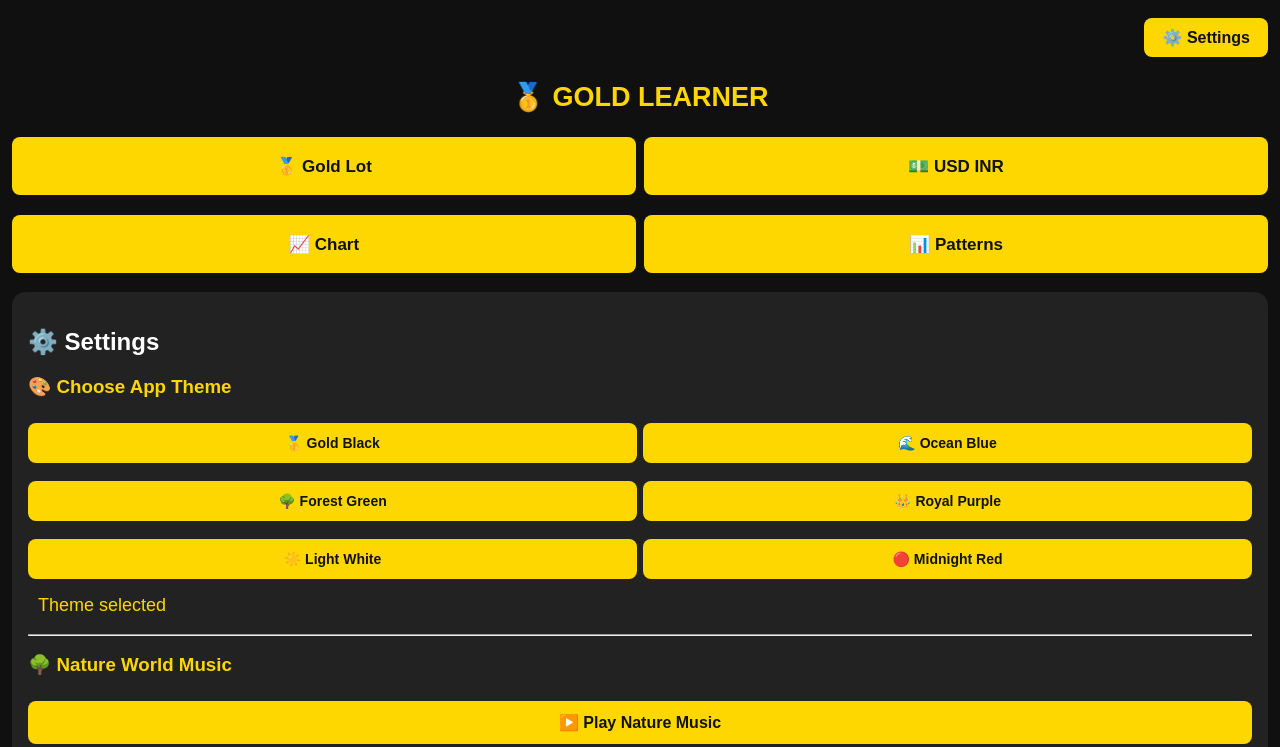
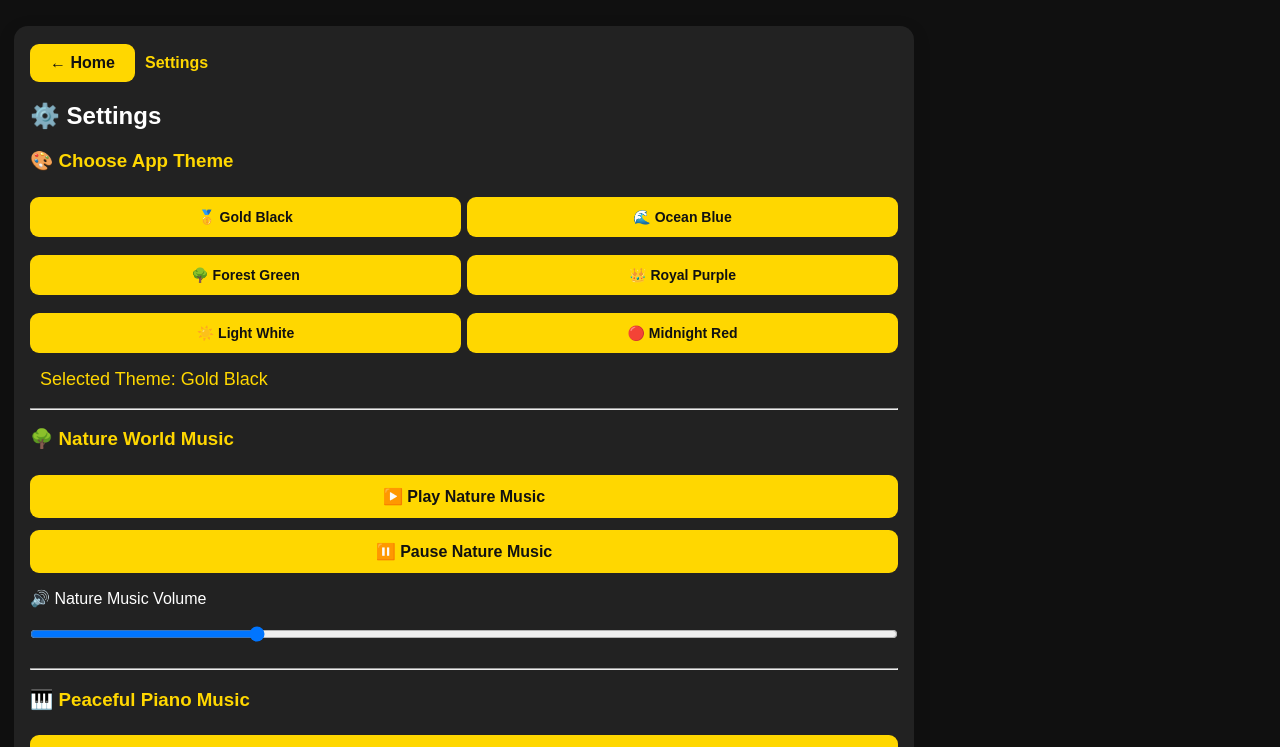
Before and after one commit to kingbhai5009-png/gold-learner, a website: page www/index.html in a window 1280 px wide. Both pictures are taken after a click on the button "⚙️ Settings". Shown: the top 747 px of the page. Drawn offline with Linux system fonts and the light colour scheme.

Commit message:
Upgrade GOLD LEARNER professional navigation and settings

```diff
--- a/www/index.html
+++ b/www/index.html
@@ -6,68 +6,48 @@
 <title>GOLD LEARNER</title>
 <style>
 *{box-sizing:border-box}
-:root{
---bg:#101010;--panel:#222;--button:#ffd700;--buttonText:#111;
---input:#333;--text:#fff;--accent:#ffd700;--pattern:#333;
-}
-body{background:var(--bg);color:var(--text);font-family:Arial;padding:12px;margin:0;transition:background .2s,color .2s}
+:root{--bg:#101010;--panel:#222;--button:#ffd700;--buttonText:#111;--input:#333;--text:#fff;--accent:#ffd700;--pattern:#333}
+body{background:var(--bg);color:var(--text);font-family:Arial,sans-serif;padding:14px;margin:0;min-height:100vh;transition:background .2s,color .2s}
 body[data-theme="ocean"]{--bg:#071b2b;--panel:#102d43;--button:#29b6f6;--buttonText:#061521;--input:#173d58;--accent:#4dd0e1;--pattern:#173d58}
 body[data-theme="forest"]{--bg:#071b12;--panel:#123d27;--button:#43c779;--buttonText:#071b12;--input:#1d4932;--accent:#80e6a4;--pattern:#1d4932}
 body[data-theme="purple"]{--bg:#170d28;--panel:#2c1945;--button:#b388ff;--buttonText:#160b25;--input:#40285e;--accent:#d0b3ff;--pattern:#40285e}
 body[data-theme="light"]{--bg:#f2f2f2;--panel:#fff;--button:#e0b800;--buttonText:#111;--input:#e8e8e8;--text:#171717;--accent:#987500;--pattern:#eee}
 body[data-theme="red"]{--bg:#210b0b;--panel:#3b1717;--button:#ff5252;--buttonText:#210b0b;--input:#522222;--accent:#ff8a80;--pattern:#522222}
-header{text-align:center;color:var(--accent);font-size:27px;font-weight:bold;padding:18px}
-.box{background:var(--panel);color:var(--text);padding:16px;border-radius:14px;margin:13px 0}
-button,input{width:100%;padding:12px;margin:6px 0;border:0;border-radius:8px;font-size:16px}
-button{background:var(--button);color:var(--buttonText);font-weight:bold;cursor:pointer}
+.topbar{display:flex;justify-content:flex-end;max-width:900px;margin:0 auto 4px}
+.topbar button{width:auto;min-width:112px;padding:10px 16px}
+header{text-align:center;color:var(--accent);font-size:clamp(23px,5vw,30px);font-weight:800;padding:12px 4px 18px}
+.home-screen,.page-screen{max-width:900px;margin:0 auto}
+.nav-row{display:flex;flex-wrap:nowrap;gap:7px;overflow-x:auto;padding:3px 1px 12px;scrollbar-width:thin;-webkit-overflow-scrolling:touch}
+.nav-row button{flex:1 0 0;min-width:76px;white-space:nowrap;padding:12px 7px;margin:0;font-size:clamp(11px,2.8vw,14px);min-height:54px}
+button,input{width:100%;padding:12px;margin:6px 0;border:0;border-radius:9px;font-size:16px}
+button{background:var(--button);color:var(--buttonText);font-weight:700;cursor:pointer}
+button:active{transform:scale(.98)}
 input{background:var(--input);color:var(--text)}
-nav{display:grid;grid-template-columns:1fr 1fr;gap:8px}
-nav button{min-height:58px;font-size:17px}
+.box{background:var(--panel);color:var(--text);padding:16px;border-radius:14px;margin:12px 0;box-shadow:0 5px 18px #0002}
 .hidden{display:none!important}
 .result{color:var(--accent);font-size:18px;padding:10px;overflow-wrap:anywhere}
 .pattern{background:var(--pattern);padding:12px;border-radius:10px;margin:8px 0}
-.pattern h3{color:var(--accent)}
-canvas{width:100%;background:var(--input);border-radius:10px}
+.pattern h3,.section-title{color:var(--accent)}
+canvas{display:block;width:100%;max-width:100%;background:var(--input);border-radius:10px}
 label{display:block;margin-top:10px}
-.topbar{display:flex;justify-content:flex-end;align-items:center}
-.topbar button{width:auto;min-width:120px;padding:10px 18px}
 .theme-grid{display:grid;grid-template-columns:1fr 1fr;gap:6px}
 .theme-grid button{font-size:14px}
-.section-title{color:var(--accent)}
+.page-toolbar{display:flex;align-items:center;gap:10px;margin:2px 0 12px}
+.page-toolbar button{width:auto;min-width:105px;margin:0;padding:10px 14px}
+.page-toolbar span{font-weight:700;color:var(--accent)}
+.home-card{background:var(--panel);border:1px solid color-mix(in srgb,var(--accent) 35%,transparent);border-radius:16px;padding:20px;margin-top:12px;text-align:center}
+.home-card h2{color:var(--accent);margin-top:4px}
+.home-card p{line-height:1.6;opacity:.85}
 #goldNaturePanel{display:none!important}
-
-
-#goldLoading{
-position:fixed;inset:0;z-index:1000000;
-display:flex;flex-direction:column;align-items:center;
-justify-content:center;
-background:radial-gradient(circle at center,#17643d 0%,#07351f 48%,#031b11 100%);
-color:white;text-align:center;
-}
-#goldLoading .brand{
-font-size:36px;font-weight:900;color:#ffd700;
-letter-spacing:2px;text-shadow:0 0 12px #ffd700,0 0 28px #b8860b;
-}
-#goldLoading .tagline{
-color:#d8f5df;margin-top:12px;font-size:14px;letter-spacing:2px;
-}
-#goldLoading .loader{
-width:75%;max-width:280px;height:9px;
-background:#315b43;border:1px solid #d4af37;
-border-radius:20px;margin-top:35px;overflow:hidden;
-}
-#goldLoading .fill{
-height:100%;width:0;background:linear-gradient(90deg,#b8860b,#fff2a0,#ffd700);
-box-shadow:0 0 12px gold;
-animation:goldFill 4.5s linear forwards;
-}
-#goldLoading .loadingText{
-color:#f5d76e;margin-top:15px;font-size:13px;
-}
+#goldLoading{position:fixed;inset:0;z-index:1000000;display:flex;flex-direction:column;align-items:center;justify-content:center;background:radial-gradient(circle at center,#17643d 0%,#07351f 48%,#031b11 100%);color:white;text-align:center}
+#goldLoading .brand{font-size:36px;font-weight:900;color:#ffd700;letter-spacing:2px;text-shadow:0 0 12px #ffd700,0 0 28px #b8860b}
+#goldLoading .tagline{color:#d8f5df;margin-top:12px;font-size:14px;letter-spacing:2px}
+#goldLoading .loader{width:75%;max-width:280px;height:9px;background:#315b43;border:1px solid #d4af37;border-radius:20px;margin-top:35px;overflow:hidden}
+#goldLoading .fill{height:100%;width:0;background:linear-gradient(90deg,#b8860b,#fff2a0,#ffd700);box-shadow:0 0 12px gold;animation:goldFill 4.5s linear forwards}
+#goldLoading .loadingText{color:#f5d76e;margin-top:15px;font-size:13px}
 @keyframes goldFill{to{width:100%}}
-#goldLoading.hide{
-opacity:0;visibility:hidden;transition:opacity .5s ease,visibility .5s;
-}
+#goldLoading.hide{opacity:0;visibility:hidden;transition:opacity .5s ease,visibility .5s}
+@media(max-width:380px){body{padding:10px}.nav-row{gap:5px}.nav-row button{min-width:70px;padding:10px 5px;font-size:11px}}
 
 </style>
 </head>
@@ -188,18 +168,25 @@ document.addEventListener("visibilitychange", function() {
 
 <!-- END NATURE MUSIC -->
 
-<div class="topbar">
-<button onclick="show('settings')">⚙️ Settings</button>
-</div>
+<div class="home-screen" id="homeScreen">
+  <div class="topbar"><button onclick="show('settings')">⚙️ Settings</button></div>
   <header>🥇 GOLD LEARNER</header>
-<nav>
+  <nav class="nav-row" aria-label="Main navigation">
     <button onclick="show('lot')">🥇 Gold Lot</button>
     <button onclick="show('currency')">💵 USD INR</button>
     <button onclick="show('chart')">📈 Chart</button>
-<button onclick="show('patterns')">📊 Patterns</button>
+    <button onclick="show('patterns')">📊 Pattern</button>
   </nav>
+  <div class="home-card">
+    <div style="font-size:42px">📊</div>
+    <h2>Welcome to GOLD LEARNER</h2>
+    <p>अपना Learning Section चुनें। नीचे दिए गए Navigation बटन से कोई भी पेज खोलें।</p>
+    <p>Learn • Practice • Analyze</p>
+  </div>
+</div>
 
-<div class="box" id="lot">
+<div class="box page-screen hidden" id="lot">
+<div class="page-toolbar"><button onclick="show('home')">← Home</button><span>Gold Lot Calculator</span></div>
 <h2>🥇 Gold Lot Calculator</h2>
 <label>Gold Price (USD)</label>
 <input id="goldPrice" type="number" value="4000">
@@ -214,7 +201,8 @@ document.addEventListener("visibilitychange", function() {
 <p>यह अनुमानित contract value है, margin या profit नहीं।</p>
 </div>
 
-<div class="box hidden" id="currency">
+<div class="box page-screen hidden" id="currency">
+<div class="page-toolbar"><button onclick="show('home')">← Home</button><span>USD / INR Converter</span></div>
 <h2>💵 Dollar to INR</h2>
 <label>Dollar</label>
 <input id="usd" type="number" value="1">
@@ -226,20 +214,23 @@ document.addEventListener("visibilitychange", function() {
 <div id="rateStatus"></div>
 </div>
 
-<div class="box hidden" id="chart">
+<div class="box page-screen hidden" id="chart">
+<div class="page-toolbar"><button onclick="show('home')">← Home</button><span>Practice Chart</span></div>
 <h2>📈 Candlestick Practice Chart</h2>
 <canvas id="candleChart" width="600" height="350"></canvas>
 <button onclick="newChart()">NEW CHART</button>
 <p>यह अभ्यास के लिए काल्पनिक चार्ट है, लाइव मार्केट डेटा नहीं।</p>
 </div>
 
-<div class="box hidden" id="patterns">
+<div class="box page-screen hidden" id="patterns">
+<div class="page-toolbar"><button onclick="show('home')">← Home</button><span>Candlestick Patterns</span></div>
 <h2>📊 Candlestick Patterns</h2>
 <input id="search" placeholder="Search Pattern..." oninput="searchPattern()">
 <div id="patternList"></div>
 </div>
 
-<div class="box hidden" id="settings">
+<div class="box page-screen hidden" id="settings">
+<div class="page-toolbar"><button onclick="show('home')">← Home</button><span>Settings</span></div>
 <h2>⚙️ Settings</h2>
 
 <h3 class="section-title">🎨 Choose App Theme</h3>
@@ -277,15 +268,22 @@ oninput="setVolume(this.value)">
 <script>
 function show(id){
 const pages=['lot','currency','chart','patterns','settings'];
-if(!pages.includes(id)) return;
-pages.forEach(x=>document.getElementById(x).classList.add('hidden'));
-document.getElementById(id).classList.remove('hidden');
-if(id==='patterns')displayPatterns(patterns);
+const home=document.getElementById('homeScreen');
+pages.forEach(page=>{const el=document.getElementById(page);if(el)el.classList.add('hidden');});
+if(id==='home'||!pages.includes(id)){
+  if(home)home.classList.remove('hidden');
+}else{
+  if(home)home.classList.add('hidden');
+  const target=document.getElementById(id);if(target)target.classList.remove('hidden');
+  if(id==='lot')calculateLot();
+  if(id==='currency')convert();
+  if(id==='patterns' && typeof displayPatterns==='function')displayPatterns(patterns);
   if(id==='settings'){
     const slider=document.getElementById('natureVolume');
     if(slider && window.goldNatureAudio)slider.value=window.goldNatureAudio.volume;
   }
   if(id==='chart')drawChart();
+}
 window.scrollTo({top:0,behavior:'smooth'});
 }
 
@@ -612,7 +610,9 @@ p=cl;return {open:o,close:cl,high:h,low:l};
 });
 }
 
-calculateLot();convert();
+loadTheme();
+convert();
+show('home');
 </script>
 
 <script src="pattern-data.js"></script>
```
Lines whose indentation alone changed are shown as unchanged.
